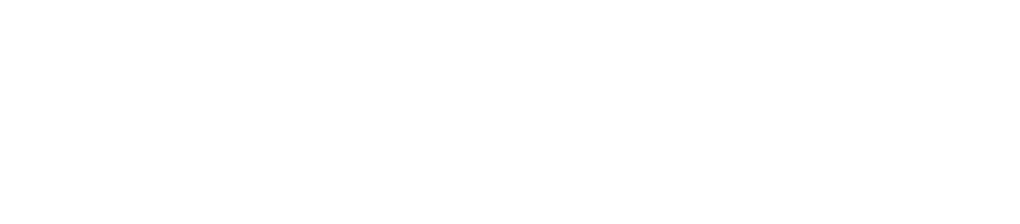
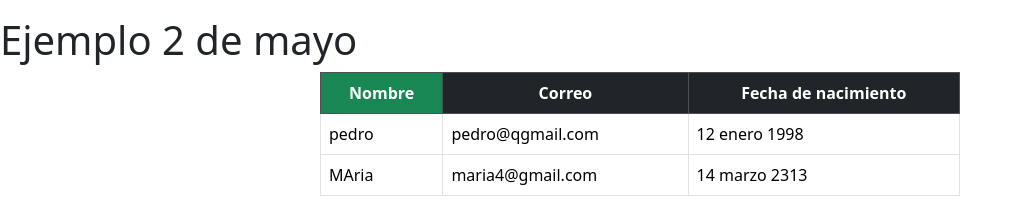
Before and after one commit to IPIA-14/Desarrollo-de-Software, a plain HTML site: page index.html in a window 1280 px wide. Shown: the whole page, without its empty margins (0-1020 px from the left). Drawn offline with nearby package versions, Linux system fonts and the light colour scheme.

Commit message:
Ejemplos javascript

```diff
--- /dev/null
+++ b/JS/ejer1.js
@@ -0,0 +1 @@
+console.log("Hola")
--- a/index.html
+++ b/index.html
@@ -1,11 +1,40 @@
 <!DOCTYPE html>
 <html lang="en">
-<head>
-    <meta charset="UTF-8">
-    <meta name="viewport" content="width=device-width, initial-scale=1.0">
+  <head>
+    <meta charset="UTF-8" />
+    <meta name="viewport" content="width=device-width, initial-scale=1.0" />
+    <link href="https://cdn.jsdelivr.net/npm/bootstrap@5.3.5/dist/css/bootstrap.min.css" rel="stylesheet" integrity="sha384-SgOJa3DmI69IUzQ2PVdRZhwQ+dy64/BUtbMJw1MZ8t5HZApcHrRKUc4W0kG879m7" crossorigin="anonymous">
+    <script src="https://cdn.jsdelivr.net/npm/bootstrap@5.3.5/dist/js/bootstrap.bundle.min.js" integrity="sha384-k6d4wzSIapyDyv1kpU366/PK5hCdSbCRGRCMv+eplOQJWyd1fbcAu9OCUj5zNLiq" crossorigin="anonymous"></script>
     <title>Document</title>
-</head>
-<body>
+  </head>
+  <body>
+    <p> <!--git add . . para preparar y mandarlo
+        git status, ver el estado
+        git init, inicializar
+        git commit -M"Decir", describe lo que hice -->
+    </p>
 
-</body>
+    <h1>Ejemplo 2 de mayo </h1>
+    <table class="table table-bordered w-50 " style="margin: 0 auto;" > <!--Con el ellace de qrriba se facilita y solo se coloca la clase y se la aplica-->
+        <thead class="table-dark">
+            <tr class="text-center">
+                <th class="bg-success">Nombre</th>
+                <th>Correo</th>
+                <th>Fecha de nacimiento</th>
+            </tr>
+        </thead>
+        <tbody>
+            <tr>
+                <td>pedro </td>
+                <td>pedro@qgmail.com </td>
+                <td>12 enero 1998 </td>
+            </tr>
+            <tr>
+                <td>MAria </td>
+                <td>maria4@gmail.com </td>
+                <td>14 marzo 2313 </td>
+            </tr>
+        </tbody>
+    </table>
+  </body>
 </html>
```
Also changed, not shown: JS/app.js (+16 -0 lines), ejer1.html (added, +17 -0 lines).
